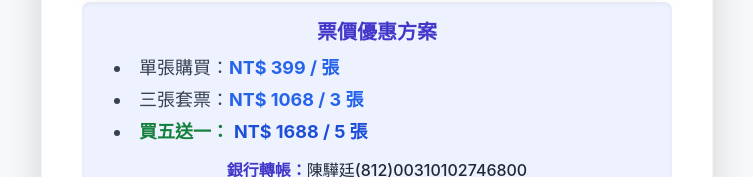
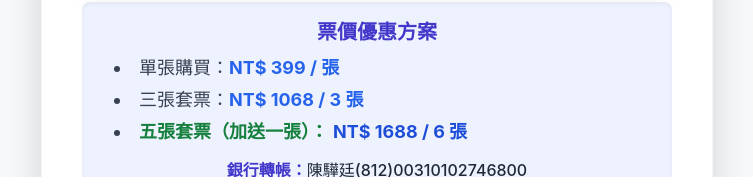
Before and after one commit to chy0205/0217, a plain HTML site: page index.html in a window 1280 px wide. Shown: the part 623-800 px from the top of the page, without its empty margins (263-1016 px from the left). Drawn offline with nearby package versions, Linux system fonts and the light colour scheme.

Commit message:
Update index.html

```diff
--- a/index.html
+++ b/index.html
@@ -305,8 +305,8 @@
                     <li>單張購買：<span class="font-bold text-blue-600">NT$ 399 / 張</span></li>
                     <li>三張套票：<span class="font-bold text-blue-600">NT$ 1068 / 3 張</li>
                     <li>
-                        <span class="font-extrabold text-green-700">買五送一：</span>
-                        <span class="font-bold text-blue-700">NT$ 1688 / 5 張</span>
+                        <span class="font-extrabold text-green-700">五張套票（加送一張）：</span>
+                        <span class="font-bold text-blue-700">NT$ 1688 / 6 張</span>
                         <span class="text-gray-500"></span>
                     </li>
                 </ul>
```
